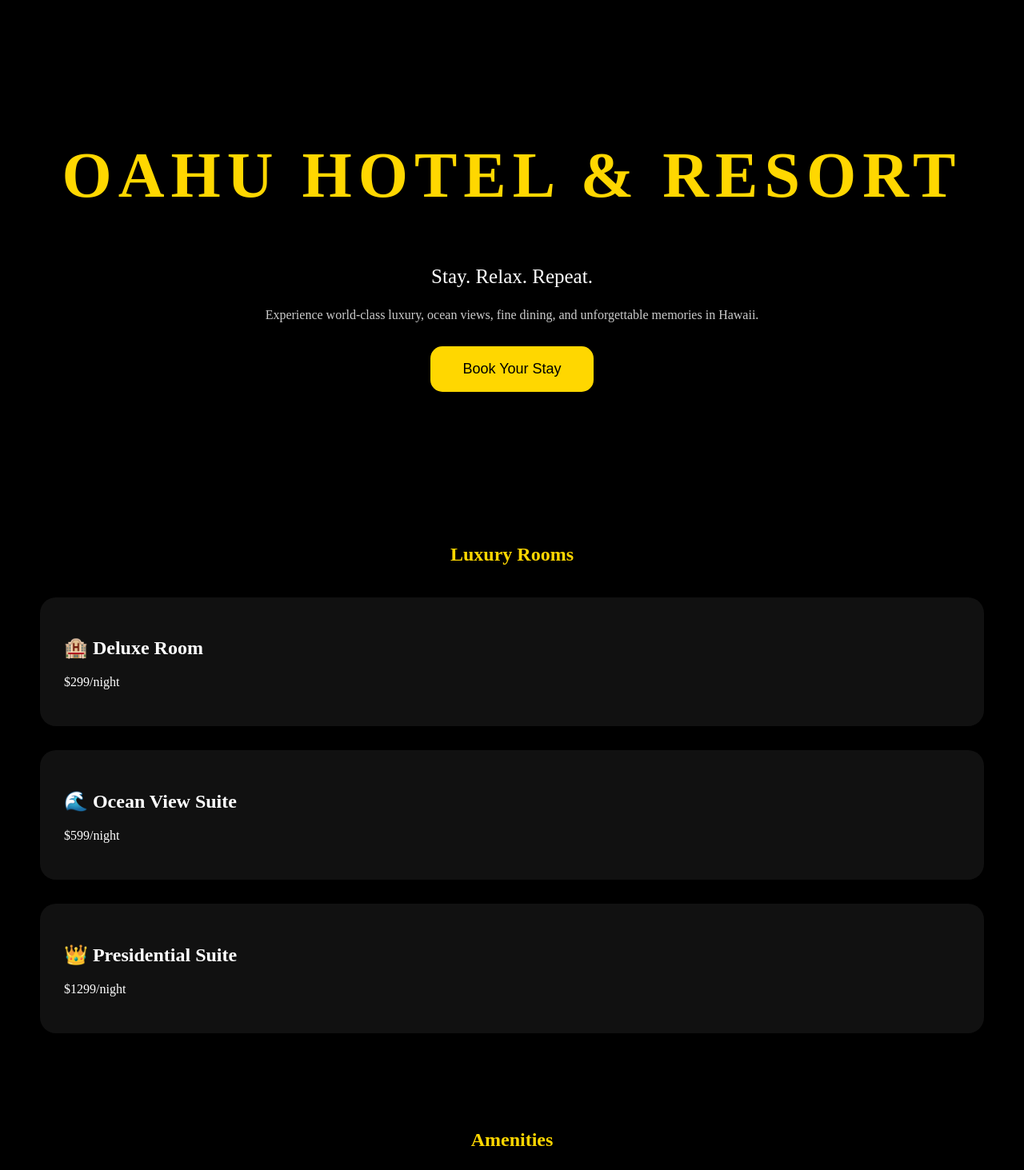
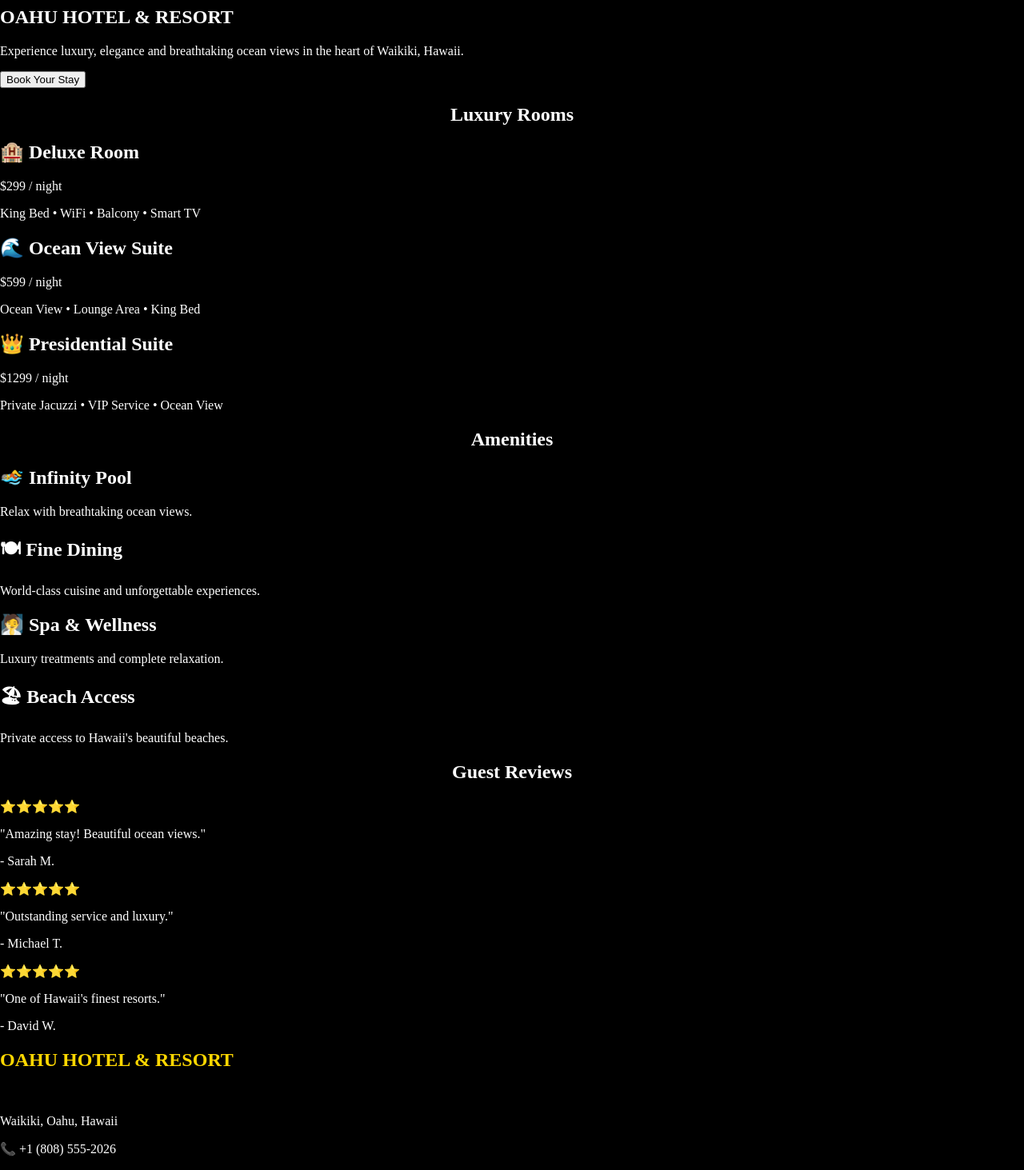
Before and after one commit to mbindaalphachia9-del/OHAU-HOTEL-RESORT, a Next.js app: page / in a window 1280 px wide. Shown: the part 120-1583 px from the top of the page at 80% size. Built offline with nearby package versions, Linux system fonts and the light colour scheme.

Commit message:
Update page.tsx

```diff
--- a/app/page.tsx
+++ b/app/page.tsx
@@ -4,166 +4,101 @@ import Link from "next/link";
 
 export default function Home() {
   return (
-    <main
-      style={{
-        backgroundColor: "#000",
-        color: "white",
-        minHeight: "100vh",
-      }}
-    >
-      {/* Hero */}
+    <main>
+      {/* Hero Section */}
+      <section className="hero">
+        <h1>OAHU HOTEL & RESORT</h1>
 
-      <section
-        style={{
-          textAlign: "center",
-          padding: "120px 20px",
-        }}
-      >
-        <h1
-          style={{
-            color: "gold",
-            fontSize: "80px",
-            letterSpacing: "8px",
-          }}
-        >
-          OAHU HOTEL & RESORT
-        </h1>
-
-        <p
-          style={{
-            fontSize: "25px",
-          }}
-        >
-          Stay. Relax. Repeat.
-        </p>
-
-        <p
-          style={{
-            maxWidth: "700px",
-            margin: "auto",
-            color: "#ccc",
-          }}
-        >
-          Experience world-class luxury, ocean views, fine dining,
-          and unforgettable memories in Hawaii.
+        <p>
+          Experience luxury, elegance and breathtaking ocean views in the
+          heart of Waikiki, Hawaii.
         </p>
 
         <Link href="/book">
-          <button
-            style={{
-              marginTop: "30px",
-              backgroundColor: "gold",
-              color: "black",
-              border: "none",
-              padding: "18px 40px",
-              borderRadius: "15px",
-              cursor: "pointer",
-              fontSize: "18px",
-            }}
-          >
-            Book Your Stay
-          </button>
+          <button className="primary-btn">Book Your Stay</button>
         </Link>
       </section>
 
       {/* Rooms */}
-
-      <section style={{ padding: "50px" }}>
-        <h1 style={{ color: "gold", textAlign: "center" }}>
+      <section>
+        <h1 className="gold" style={{ textAlign: "center" }}>
           Luxury Rooms
         </h1>
 
-        <div
-          style={{
-            display: "grid",
-            gap: "30px",
-            marginTop: "40px",
-          }}
-        >
-          <div
-            style={{
-              backgroundColor: "#111",
-              padding: "30px",
-              borderRadius: "20px",
-            }}
-          >
+        <div className="grid">
+          <div className="card">
             <h2>🏨 Deluxe Room</h2>
-            <p>$299/night</p>
+            <p>$299 / night</p>
+            <p>King Bed • WiFi • Balcony • Smart TV</p>
           </div>
 
-          <div
-            style={{
-              backgroundColor: "#111",
-              padding: "30px",
-              borderRadius: "20px",
-            }}
-          >
+          <div className="card">
             <h2>🌊 Ocean View Suite</h2>
-            <p>$599/night</p>
+            <p>$599 / night</p>
+            <p>Ocean View • Lounge Area • King Bed</p>
           </div>
 
-          <div
-            style={{
-              backgroundColor: "#111",
-              padding: "30px",
-              borderRadius: "20px",
-            }}
-          >
+          <div className="card">
             <h2>👑 Presidential Suite</h2>
-            <p>$1299/night</p>
+            <p>$1299 / night</p>
+            <p>Private Jacuzzi • VIP Service • Ocean View</p>
           </div>
         </div>
       </section>
 
       {/* Amenities */}
-
-      <section style={{ padding: "50px" }}>
-        <h1 style={{ color: "gold", textAlign: "center" }}>
+      <section>
+        <h1 className="gold" style={{ textAlign: "center" }}>
           Amenities
         </h1>
 
-        <div
-          style={{
-            display: "grid",
-            gap: "20px",
-            marginTop: "40px",
-          }}
-        >
-          <div>🏊 Infinity Pool</div>
-          <div>🍽 Fine Dining</div>
-          <div>🧖 Spa & Wellness</div>
-          <div>🏖 Beach Access</div>
+        <div className="grid">
+          <div className="card">
+            <h2>🏊 Infinity Pool</h2>
+            <p>Relax with breathtaking ocean views.</p>
+          </div>
+
+          <div className="card">
+            <h2>🍽 Fine Dining</h2>
+            <p>World-class cuisine and unforgettable experiences.</p>
+          </div>
+
+          <div className="card">
+            <h2>🧖 Spa & Wellness</h2>
+            <p>Luxury treatments and complete relaxation.</p>
+          </div>
+
+          <div className="card">
+            <h2>🏖 Beach Access</h2>
+            <p>Private access to Hawaii's beautiful beaches.</p>
+          </div>
         </div>
       </section>
 
       {/* Reviews */}
-
-      <section style={{ padding: "50px" }}>
-        <h1 style={{ color: "gold", textAlign: "center" }}>
+      <section>
+        <h1 className="gold" style={{ textAlign: "center" }}>
           Guest Reviews
         </h1>
 
-        <div
-          style={{
-            backgroundColor: "#111",
-            padding: "30px",
-            borderRadius: "20px",
-            marginTop: "40px",
-          }}
-        >
-          ⭐⭐⭐⭐⭐ Amazing stay! Beautiful ocean views.
-        </div>
+        <div className="grid">
+          <div className="card">
+            ⭐⭐⭐⭐⭐
+            <p>"Amazing stay! Beautiful ocean views."</p>
+            <p>- Sarah M.</p>
+          </div>
 
-        <br />
+          <div className="card">
+            ⭐⭐⭐⭐⭐
+            <p>"Outstanding service and luxury."</p>
+            <p>- Michael T.</p>
+          </div>
 
-        <div
-          style={{
-            backgroundColor: "#111",
-            padding: "30px",
-            borderRadius: "20px",
-          }}
-        >
-          ⭐⭐⭐⭐⭐ One of Hawaii's finest resorts.
+          <div className="card">
+            ⭐⭐⭐⭐⭐
+            <p>"One of Hawaii's finest resorts."</p>
+            <p>- David W.</p>
+          </div>
         </div>
       </section>
     </main>
```
